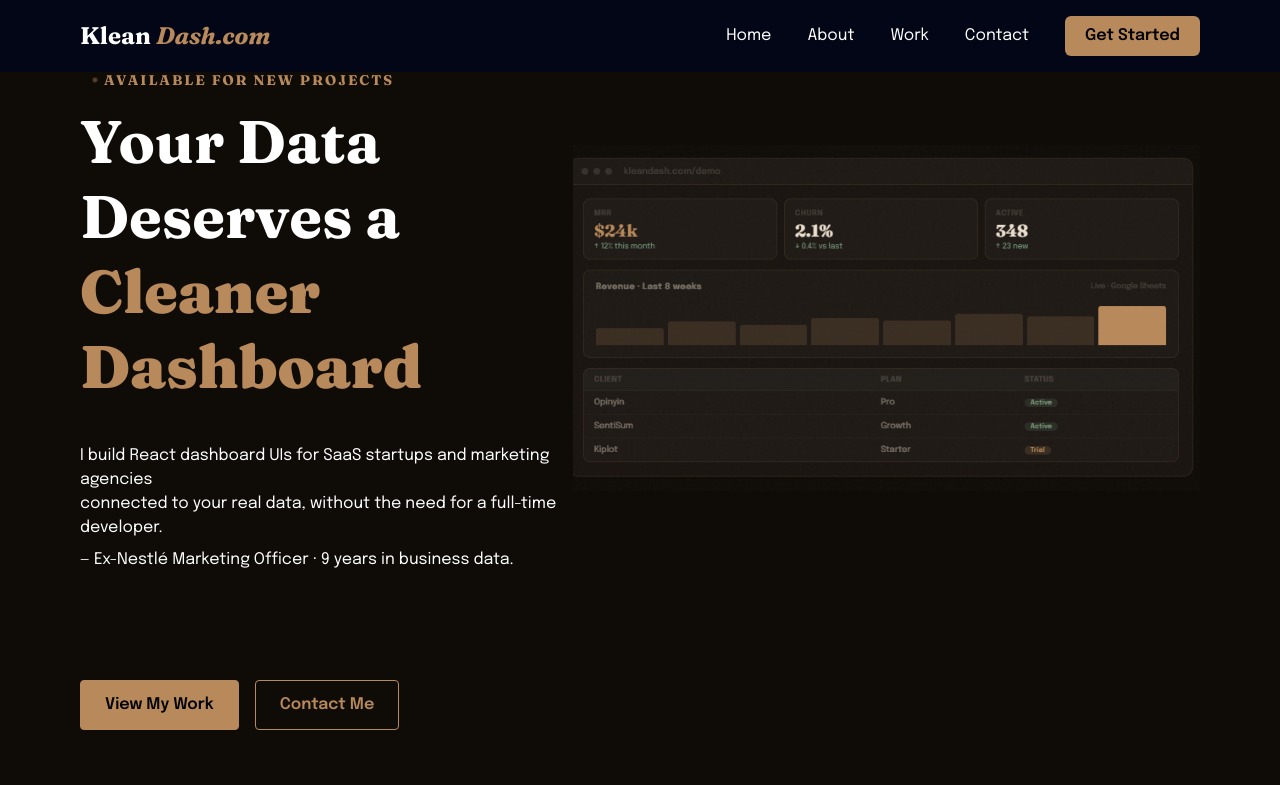
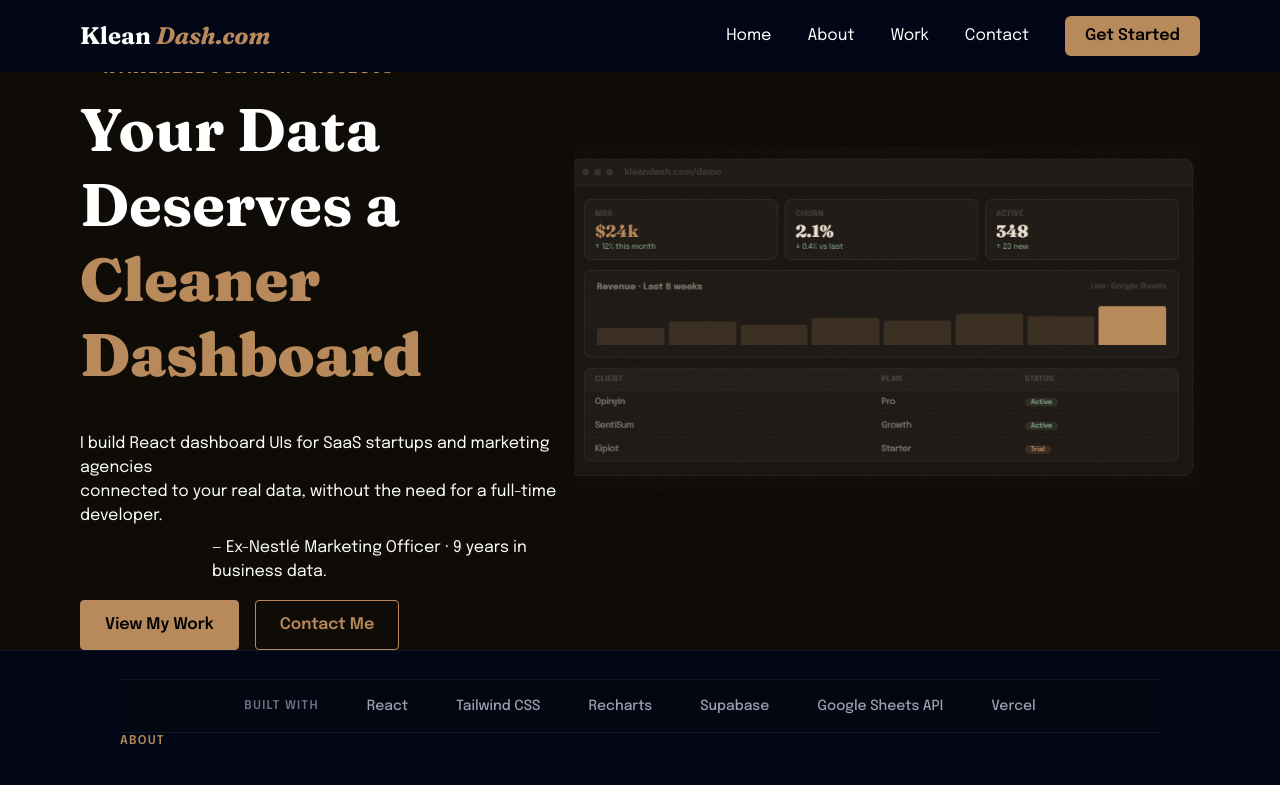
Before and after one commit to Rakesh-84/kleandash_portfolio, a React (Vite) app: page / in a window 1280 px wide. Shown: the top 785 px of the page. Built offline with nearby package versions, Linux system fonts and the light colour scheme; a web font is replaced by a local one.

Commit message:
fix: contact button text

```diff
--- a/src/components/Hero.jsx
+++ b/src/components/Hero.jsx
@@ -23,7 +23,7 @@ function Hero() {
             <br /> connected to your real data, without the need for a full-time
             developer.
           </p>
-          <p> — Ex-Nestlé Marketing Officer · 9 years in business data.</p>
+          <p className="lg:ps-33"> — Ex-Nestlé Marketing Officer · 9 years in business data.</p>
         </div>
         <div className="hidden lg:block bg-[#0f0c08] mt-12 ">
           {" "}
@@ -31,7 +31,7 @@ function Hero() {
         </div>
       </div>
 
-      <div className="flex flex-col sm:flex-row gap-4 px-6 mt-36 lg:px-20 lg:py-20">
+      <div className="flex flex-col sm:flex-row gap-4 px-6 mt-36 lg:px-20 ">
         <button
           className="bg-[#b8895a] text-black font-bold px-6 py-3 rounded hover:bg-black hover:text-white border border-[#b8895a] transition-colors"
           onClick={() => navigate('/work')}
```
